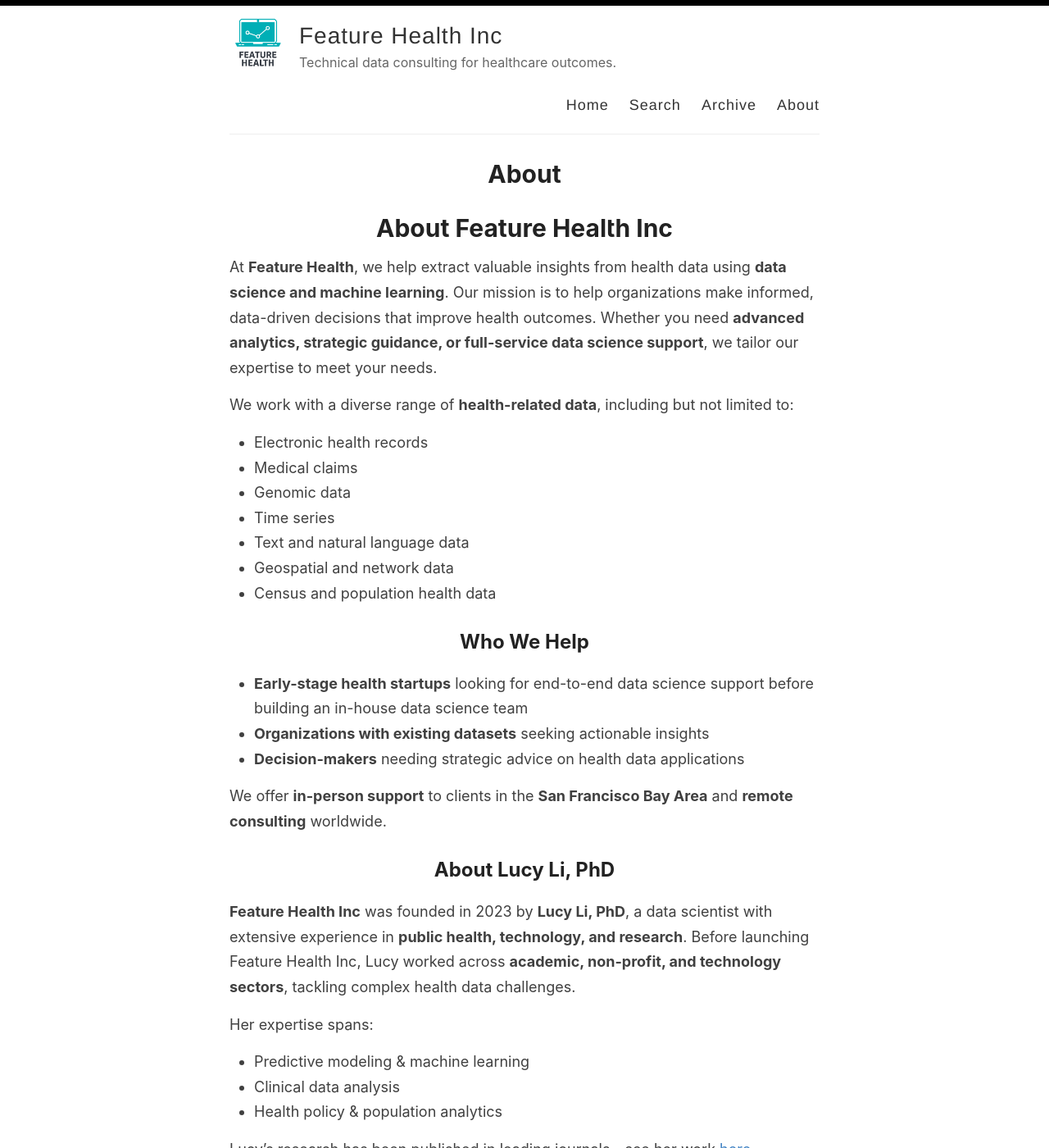
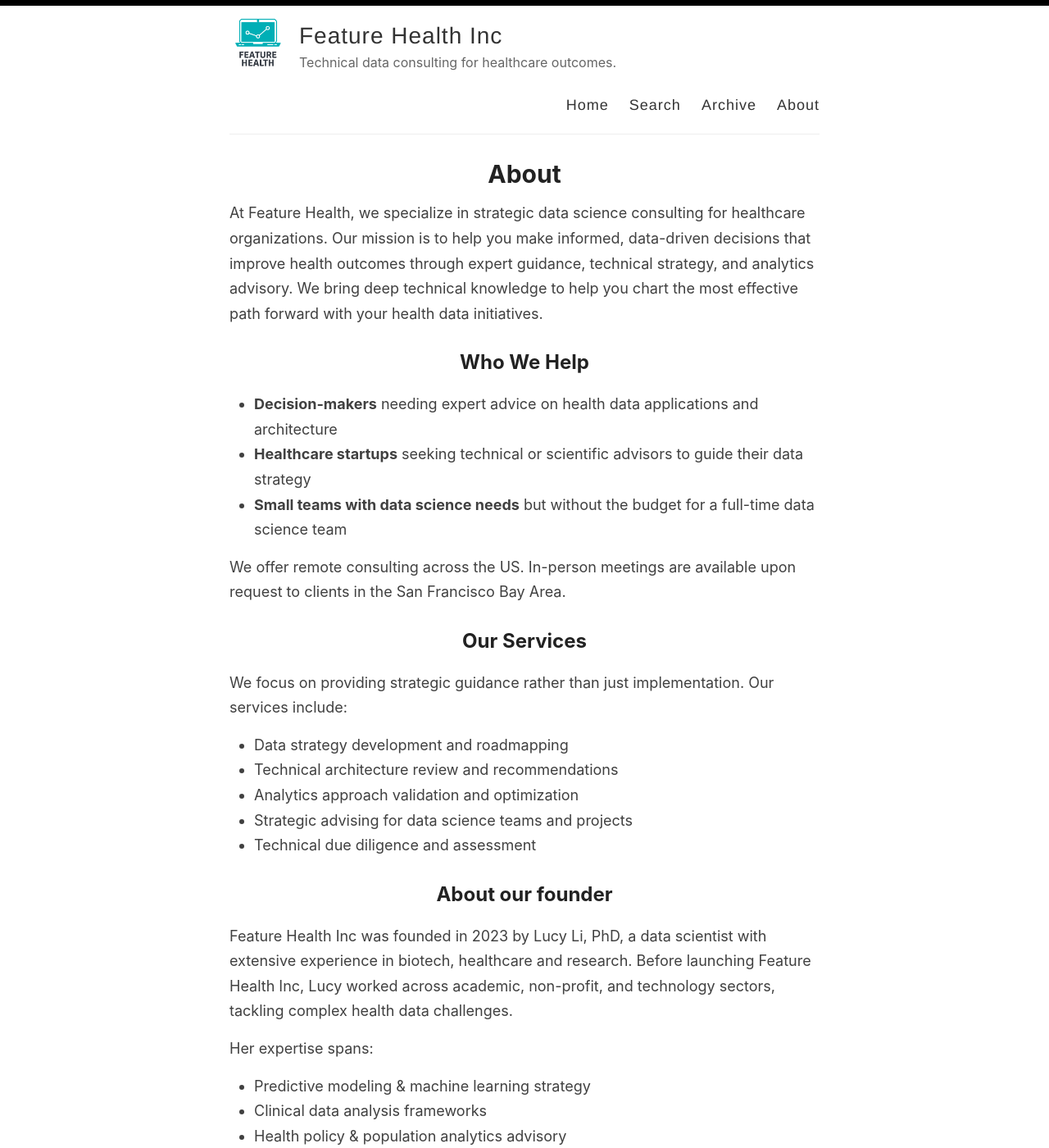
Before and after one commit to featurehealth/featurehealth.github.io, a Jekyll site: the page built from _pages/about.md, in a window 1280 px wide and 1400 px high. Shown: the whole window at 82% size. Built offline with Jekyll 4.4.1, drawn with Linux system fonts in a browser that asks for light colours; some of the changed text lies outside the part shown.

Commit message:
updated about page

```diff
--- a/_pages/about.md
+++ b/_pages/about.md
@@ -4,39 +4,38 @@ title: About
 permalink: /about/
 ---
 
-# About Feature Health Inc
-
-At **Feature Health**, we help extract valuable insights from health data using **data science and machine learning**. Our mission is to help organizations make informed, data-driven decisions that improve health outcomes. Whether you need **advanced analytics, strategic guidance, or full-service data science support**, we tailor our expertise to meet your needs.
-
-We work with a diverse range of **health-related data**, including but not limited to:
-- Electronic health records
-- Medical claims
-- Genomic data
-- Time series
-- Text and natural language data
-- Geospatial and network data
-- Census and population health data
+At Feature Health, we specialize in strategic data science consulting for healthcare organizations. Our mission is to help you make informed, data-driven decisions that improve health outcomes through expert guidance, technical strategy, and analytics advisory. We bring deep technical knowledge to help you chart the most effective path forward with your health data initiatives.
 
 ## Who We Help
-- **Early-stage health startups** looking for end-to-end data science support before building an in-house data science team
-- **Organizations with existing datasets** seeking actionable insights
-- **Decision-makers** needing strategic advice on health data applications
 
-We offer **in-person support** to clients in the **San Francisco Bay Area** and **remote consulting** worldwide.
+* **Decision-makers** needing expert advice on health data applications and architecture
+* **Healthcare startups** seeking technical or scientific advisors to guide their data strategy
+* **Small teams with data science needs** but without the budget for a full-time data science team
 
-## About Lucy Li, PhD
 
-**Feature Health Inc** was founded in 2023 by **Lucy Li, PhD**, a data scientist with extensive experience in **public health, technology, and research**. Before launching Feature Health Inc, Lucy worked across **academic, non-profit, and technology sectors**, tackling complex health data challenges.
+We offer remote consulting across the US. In-person meetings are available upon request to clients in the San Francisco Bay Area.
+
+## Our Services
+
+We focus on providing strategic guidance rather than just implementation. Our services include:
+* Data strategy development and roadmapping
+* Technical architecture review and recommendations
+* Analytics approach validation and optimization
+* Strategic advising for data science teams and projects
+* Technical due diligence and assessment
+
+## About our founder
+
+Feature Health Inc was founded in 2023 by Lucy Li, PhD, a data scientist with extensive experience in biotech, healthcare and research. Before launching Feature Health Inc, Lucy worked across academic, non-profit, and technology sectors, tackling complex health data challenges.
 
 Her expertise spans:
-- Predictive modeling & machine learning
-- Clinical data analysis
-- Health policy & population analytics
+* Predictive modeling & machine learning strategy
+* Clinical data analysis frameworks
+* Health policy & population analytics advisory
 
-Lucy’s research has been published in leading journals—see her work [here](https://scholar.google.com/citations?user=WJdo42cAAAAJ&hl=en&oi=sra).
+Lucy's research has been published in leading journals — see her work [here](https://scholar.google.com/citations?user=WJdo42cAAAAJ&hl=en&citsig=ALAJMKGVv1H6GCRd34qG9T3AbieY).
 
 ## Let's Work Together
+If you're looking for **strategic data guidance in a health-related field**, let's connect! Whether you're exploring new data opportunities, developing a comprehensive data strategy, or need expert oversight, Feature Health Inc is here to help.
 
-If you're looking for **data-driven solutions in a health-related field**, let’s connect! Whether you're exploring a new dataset, developing a data strategy, or need hands-on analytics, **Feature Health Inc** is here to help.
-
-**[Get in touch](mailto:lucy@feature.health) today** to discuss your data science needs.
+[Get in touch](mailto:lucy@feature.health) today to discuss your strategic data needs.
```
